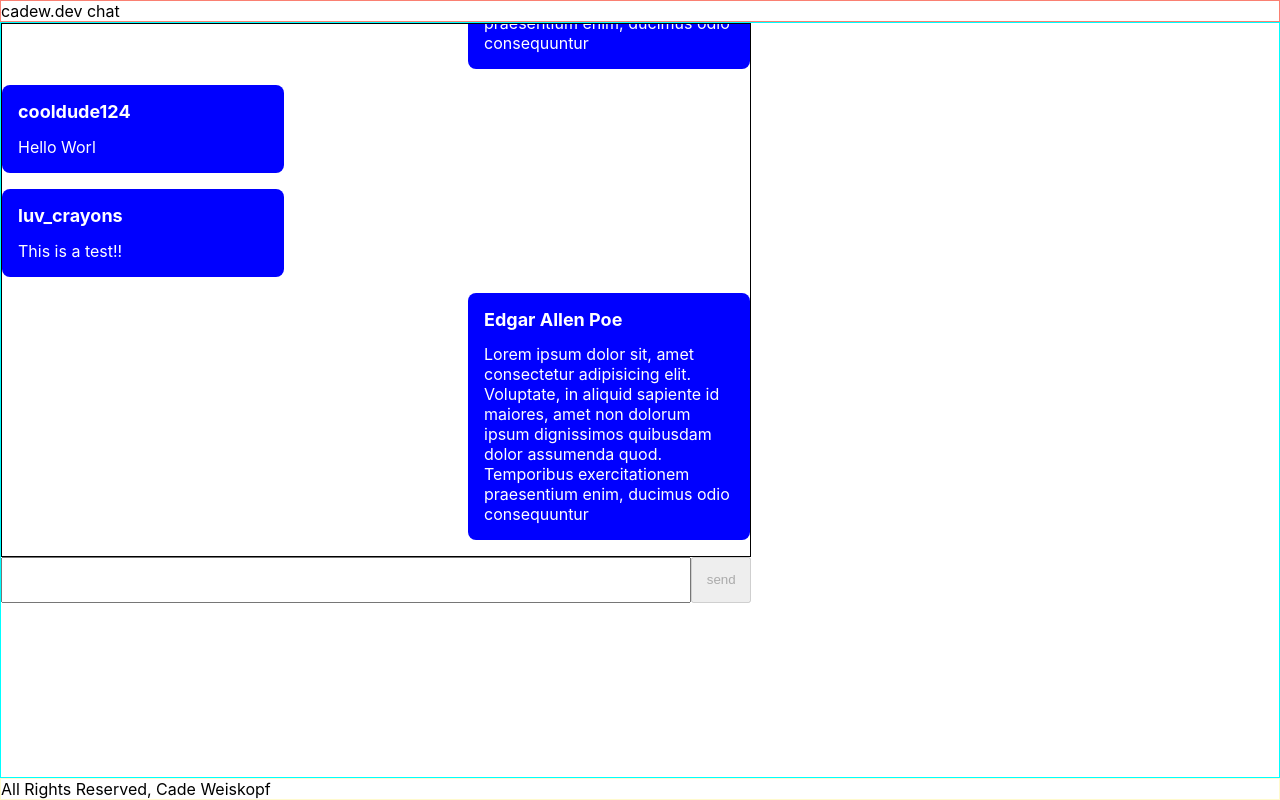
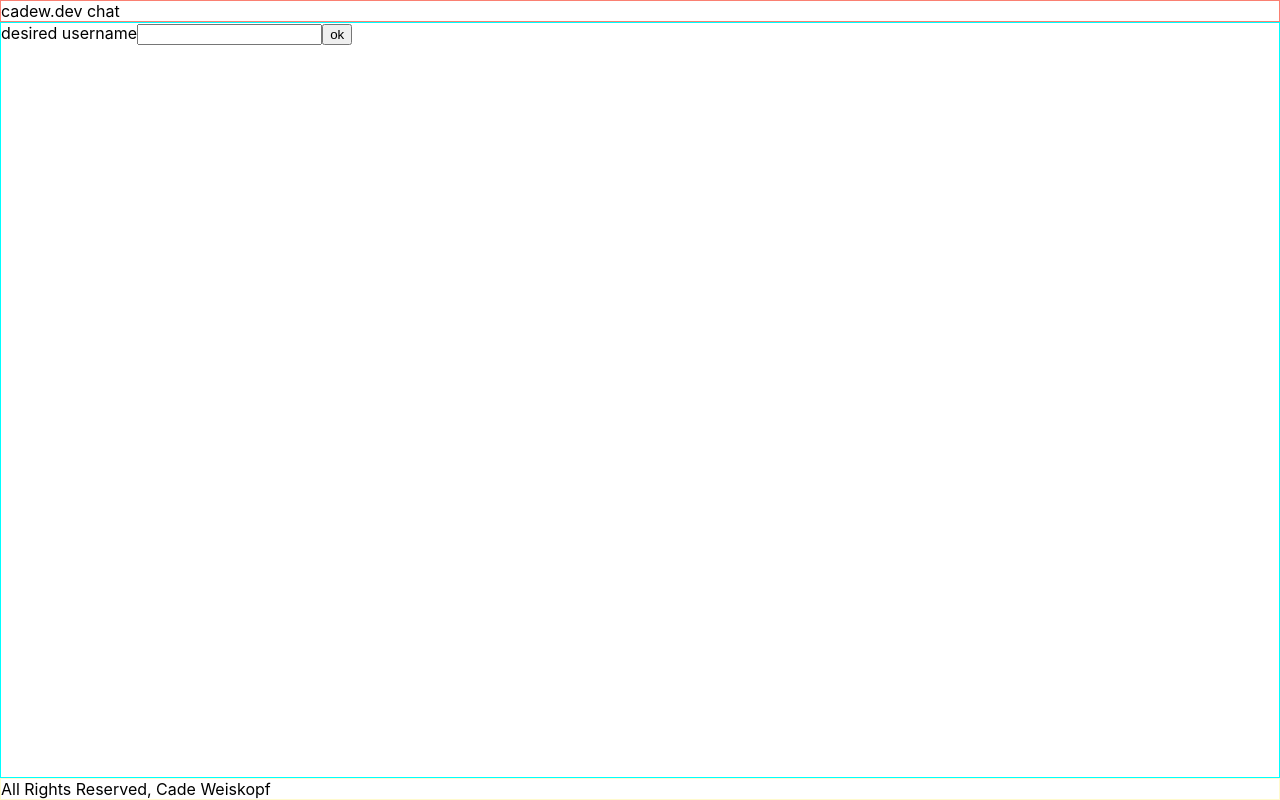
Before and after one commit to CadeWeiskopf/rust-tokio-chat, a React (Create React App) app in the folder frontend/rust-chat/: page / in a window 1280 px wide. Built offline with nearby package versions, Linux system fonts and the light colour scheme; no server answers.

Commit message:
add app context for user, setting up user registration via welcome screen

```diff
--- /dev/null
+++ b/frontend/rust-chat/src/App.context.tsx
@@ -0,0 +1,29 @@
+import React, { ReactNode, useState } from "react";
+
+type TUser = {
+  id: string;
+  name: string;
+};
+
+interface IAppContext {
+  localUser: TUser | null;
+  setLocalUser: React.Dispatch<React.SetStateAction<TUser | null>>;
+}
+
+type TAppContextProvider = {
+  children: ReactNode[] | ReactNode;
+};
+
+export const AppContext = React.createContext<IAppContext>({
+  localUser: null,
+  setLocalUser: () => {},
+});
+
+export const AppContextProvider: React.FC<TAppContextProvider> = (props) => {
+  const [localUser, setLocalUser] = useState<TUser | null>(null);
+  return (
+    <AppContext.Provider value={{ localUser, setLocalUser }}>
+      {props.children}
+    </AppContext.Provider>
+  );
+};
--- a/frontend/rust-chat/src/App.tsx
+++ b/frontend/rust-chat/src/App.tsx
@@ -1,17 +1,25 @@
-import React from "react";
+import React, { useContext } from "react";
 import "./App.css";
 import { Chat } from "./components/chat/Chat";
+import { AppContext, AppContextProvider } from "./App.context";
+import { Welcome } from "./components/welcome/Welcome";
 
 function App() {
+  const { localUser } = useContext(AppContext);
   return (
     <div className="app">
       <header>cadew.dev chat</header>
-      <main>
-        <Chat />
-      </main>
+      <main>{localUser === null ? <Welcome /> : <Chat />}</main>
       <footer>All Rights Reserved, Cade Weiskopf</footer>
     </div>
   );
 }
 
-export default App;
+const AppWrapper: React.FC = () => {
+  return (
+    <AppContextProvider>
+      <App />
+    </AppContextProvider>
+  );
+};
+export default AppWrapper;
--- a/frontend/rust-chat/src/components/chat/Chat.tsx
+++ b/frontend/rust-chat/src/components/chat/Chat.tsx
@@ -1,10 +1,12 @@
-import React, { useEffect, useRef, useState } from "react";
+import React, { useContext, useEffect, useRef, useState } from "react";
 import { FAKE_MESSAGES, Message, MessageType } from "./Chat.model";
 import styles from "./Chat.module.css";
+import { AppContext } from "../../App.context";
 
 export const Chat: React.FC = () => {
   const [messages, setMessages] = useState<Message[]>(FAKE_MESSAGES);
   const [websocket, setWebsocket] = useState<WebSocket>();
+  const { localUser } = useContext(AppContext);
   const messageInput = useRef<HTMLInputElement>(null);
   const chatWindow = useRef<HTMLDivElement>(null);
   const sendButton = useRef<HTMLButtonElement>(null);
--- /dev/null
+++ b/frontend/rust-chat/src/components/welcome/Welcome.tsx
@@ -0,0 +1,33 @@
+import React, { useContext, useRef } from "react";
+import { AppContext } from "../../App.context";
+
+export const Welcome: React.FC = () => {
+  const { setLocalUser } = useContext(AppContext);
+  const inputUsernameRef = useRef<HTMLInputElement>(null);
+  return (
+    <>
+      <form
+        onSubmit={(event: React.FormEvent<HTMLFormElement>) => {
+          event.preventDefault();
+          if (!inputUsernameRef.current) {
+            throw Error("no input username ref");
+          }
+          inputUsernameRef.current.value =
+            inputUsernameRef.current.value.trim();
+          if (inputUsernameRef.current.value.length <= 0) {
+            alert("username not acceptable");
+            return;
+          }
+          setLocalUser({ id: "c", name: inputUsernameRef.current.value });
+        }}
+      >
+        <label htmlFor="desired-username">desired username</label>
+        <input
+          id="desired-username"
+          ref={inputUsernameRef}
+        />
+        <button>ok</button>
+      </form>
+    </>
+  );
+};
```
